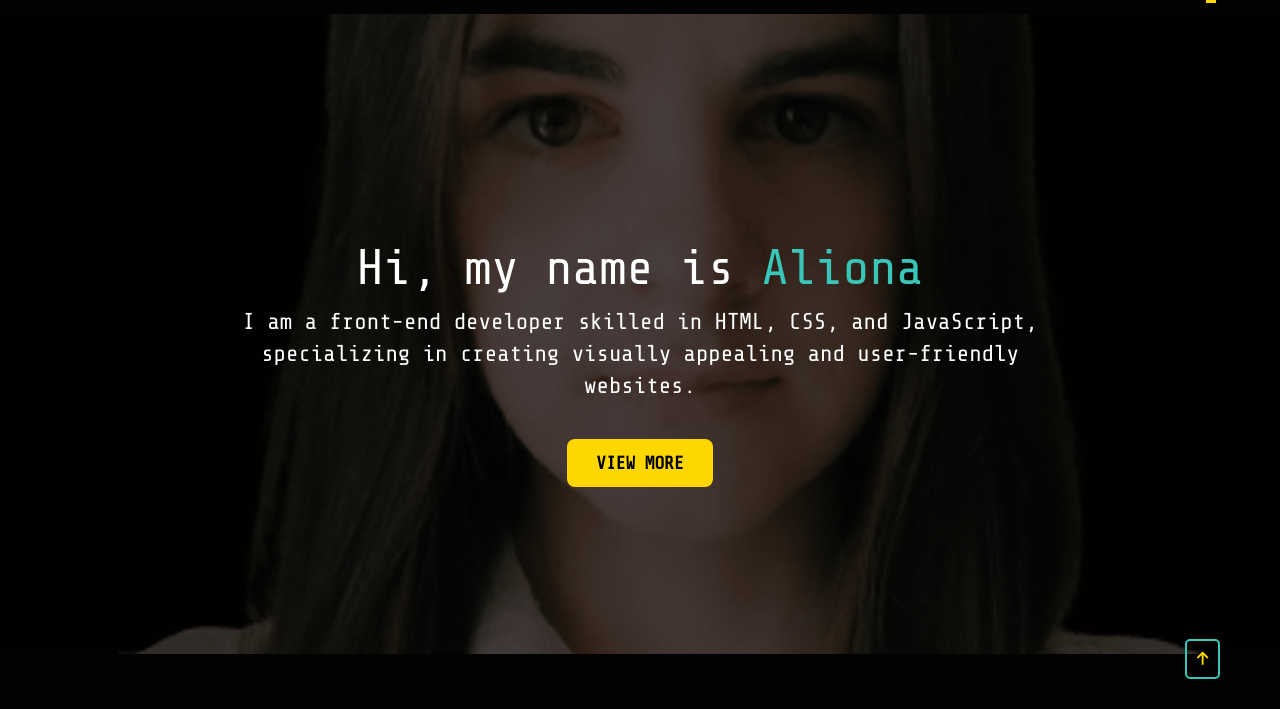
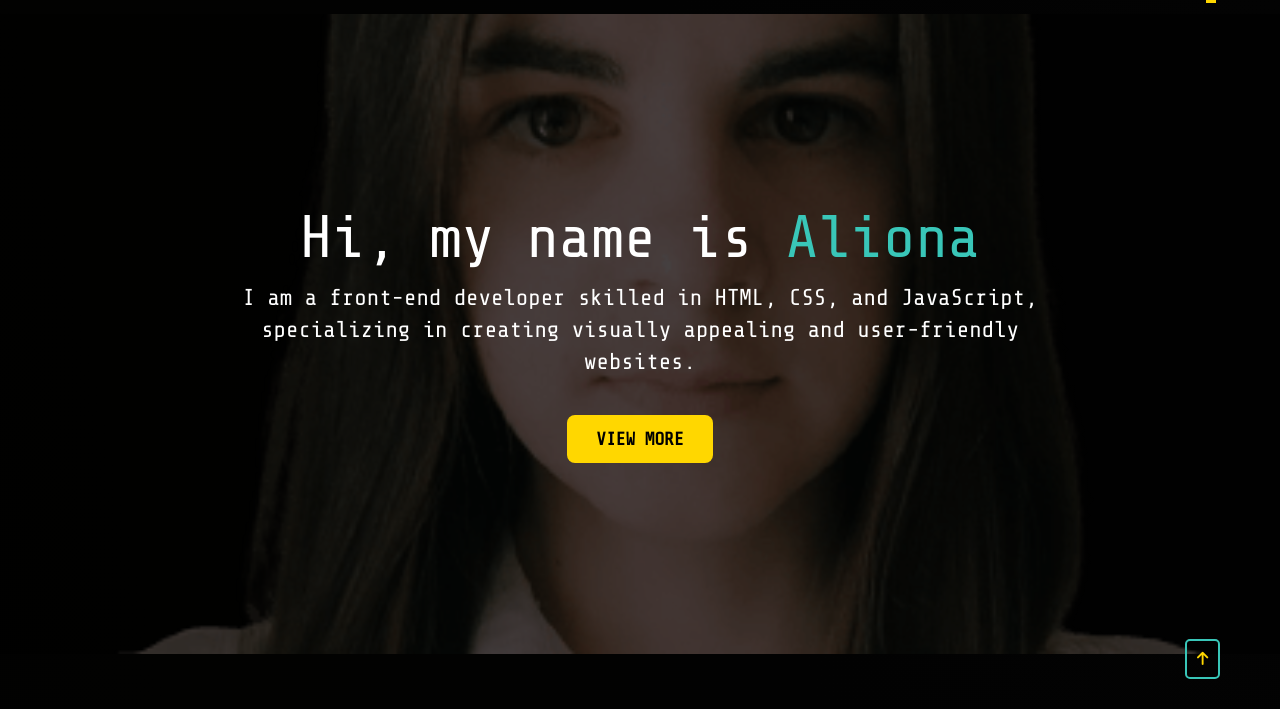
Before and after one commit to Aliona77/www, a plain HTML site: page index.html in a window 1280 px wide. Shown: the part 91-800 px from the top of the page. Drawn offline with nearby package versions, Linux system fonts and the light colour scheme.

Commit message:
hero heading font-size

```diff
--- a/sass/main.scss
+++ b/sass/main.scss
@@ -748,16 +748,17 @@ body {
   .hero {
 
     // background-image: url("../img/hero/mobile.png");
-    background-position: center;
-    background-attachment: fixed;
+    background-position: center center;
+    // background-size: 30%;
+    // margin-left: 2em;
 
 
     &__text {
       width: 70%;
     }
     &__heading {
-      font-size: 5rem;
-      margin-top: 60px;
+      font-size: 6rem;
+
     }
   }
 
```
Also changed, not shown: css/main.css, 1 other file.
